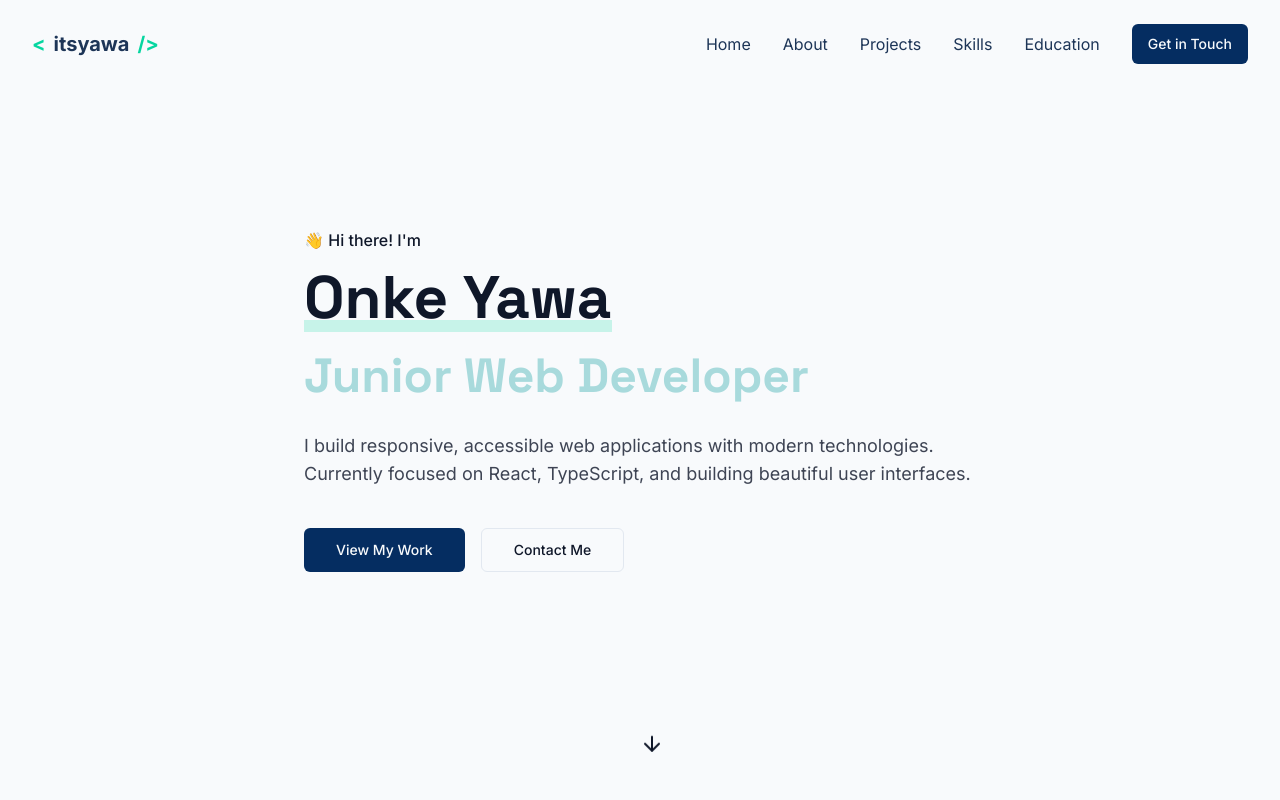
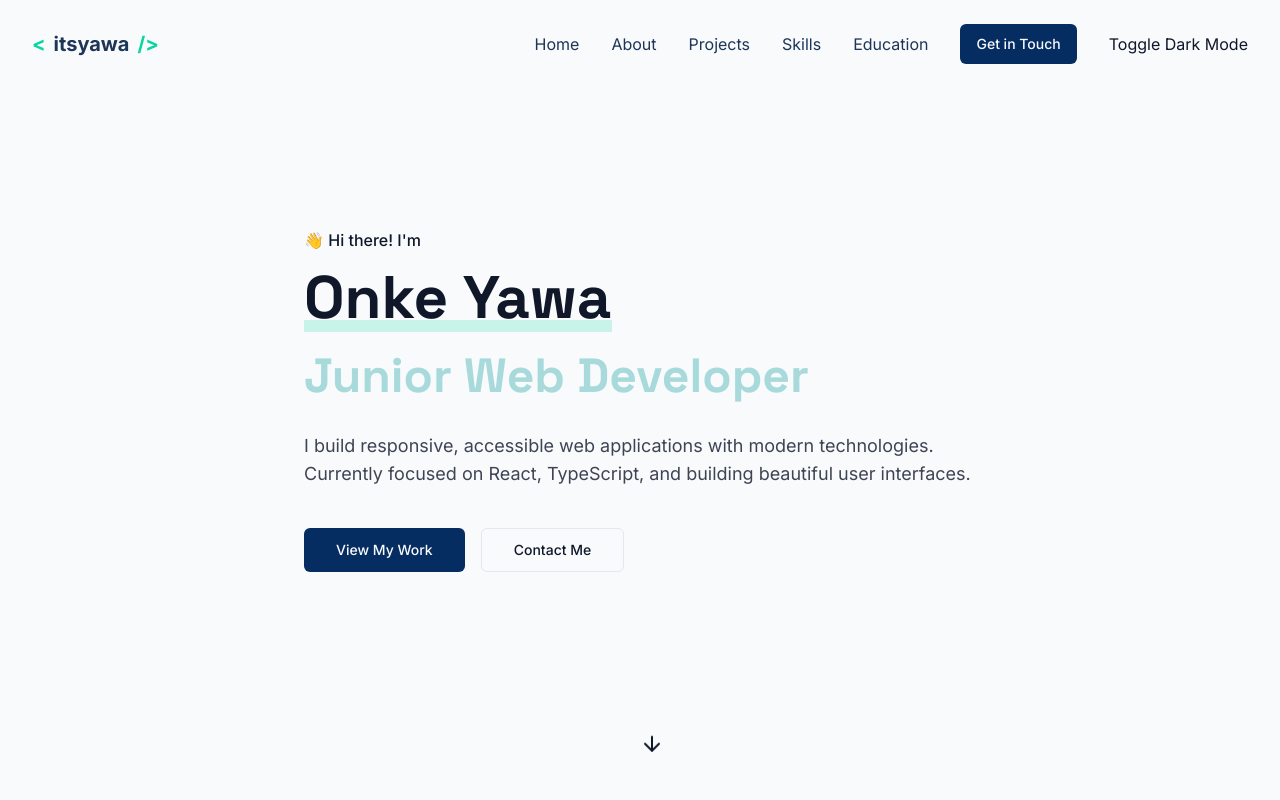
Before and after one commit to onkeyawa24/itsyawa, a React (Vite) app: page / in a window 1280 px wide. Shown: the top 800 px of the page. Built offline with nearby package versions, Linux system fonts and the light colour scheme.

Commit message:
Update Navbar.tsx

```diff
--- a/src/components/Navbar.tsx
+++ b/src/components/Navbar.tsx
@@ -57,6 +57,7 @@ const Navbar = () => {
             <Button asChild>
               <a href="#contact">Get in Touch</a>
             </Button>
+            <button id="darkModeToggle">Toggle Dark Mode</button>
           </nav>
         </div>
       </div>
```
